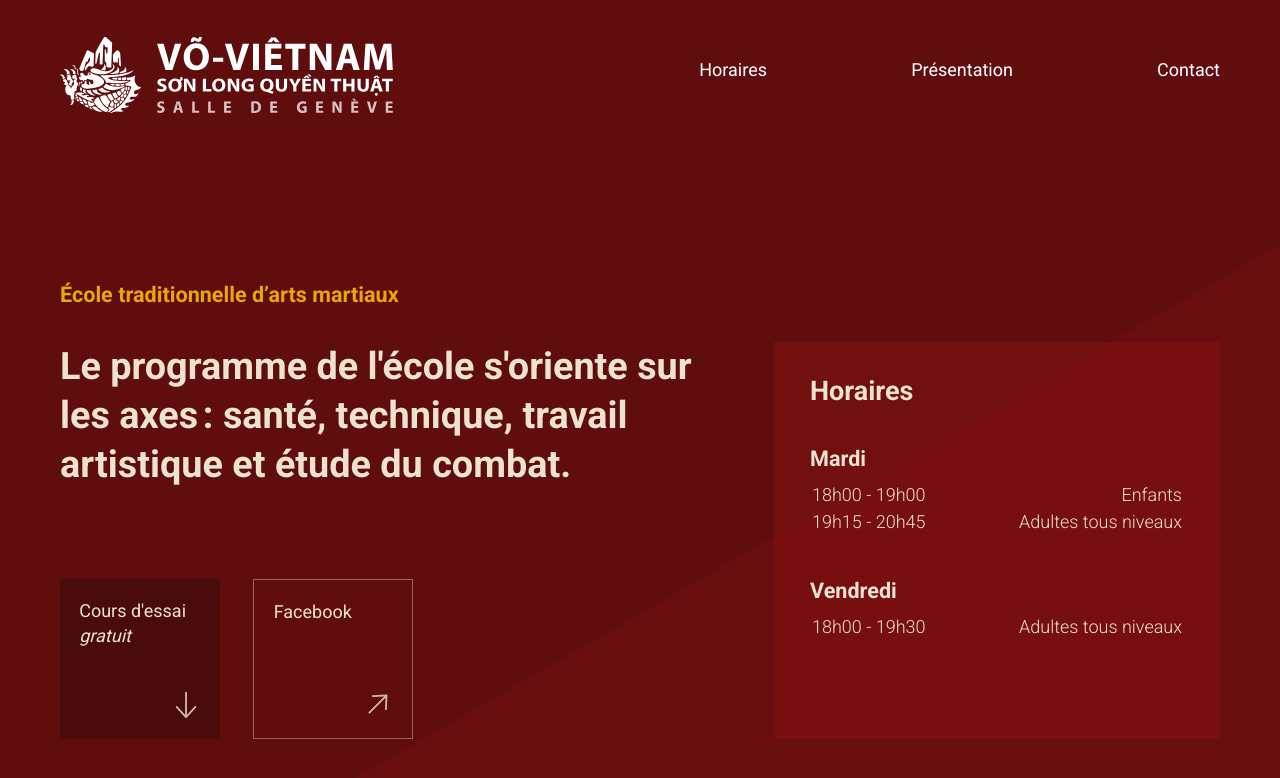
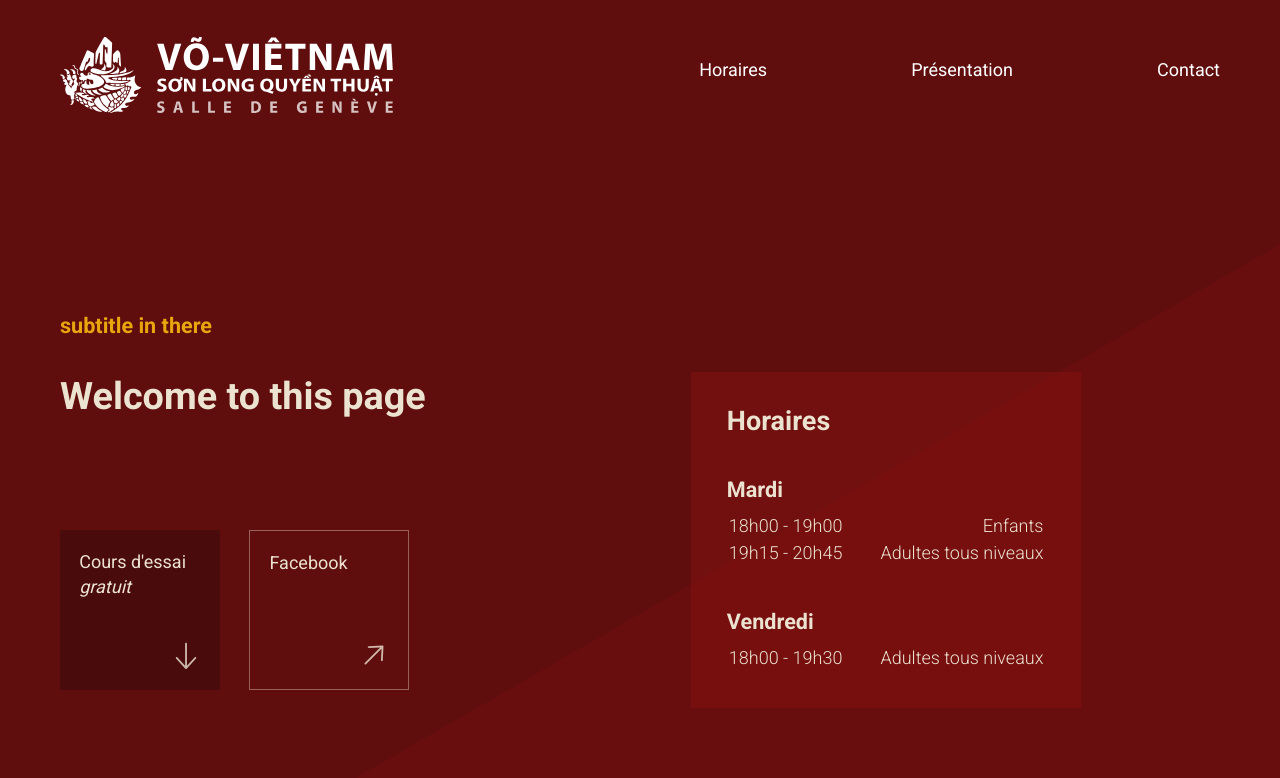
Before and after one commit to kaphadley/pages-test, a Jekyll site: the page built from docs/index.md, in a window 1280 px wide and 900 px high. Shown: the top 778 px of the window. Built offline with Jekyll 4.4.1, drawn with Linux system fonts in a browser that asks for light colours.

Commit message:
Update content

```diff
--- a/docs/index.md
+++ b/docs/index.md
@@ -3,8 +3,8 @@ layout: main
 title: Võ-Viêtnam Genève | FIVV | École Sơn Long Quyền Thuật
 description: "Salle de Genève de l'École Sơn Long Quyền Thuật, membre de la Fédération Internationale de Võ-Việt-Nam. Enseignement des arts martiaux traditionnels vietnamiens."
 header:
-  title: École traditionnelle d’arts martiaux
-  introduction: "Le programme de l'école s'oriente sur les axes&#8239;: santé, technique, travail artistique et étude du combat."
+  title: subtitle in there
+  introduction: "Welcome to this page"
 
 hours:
   -
```
Also changed, not shown: README.md.
